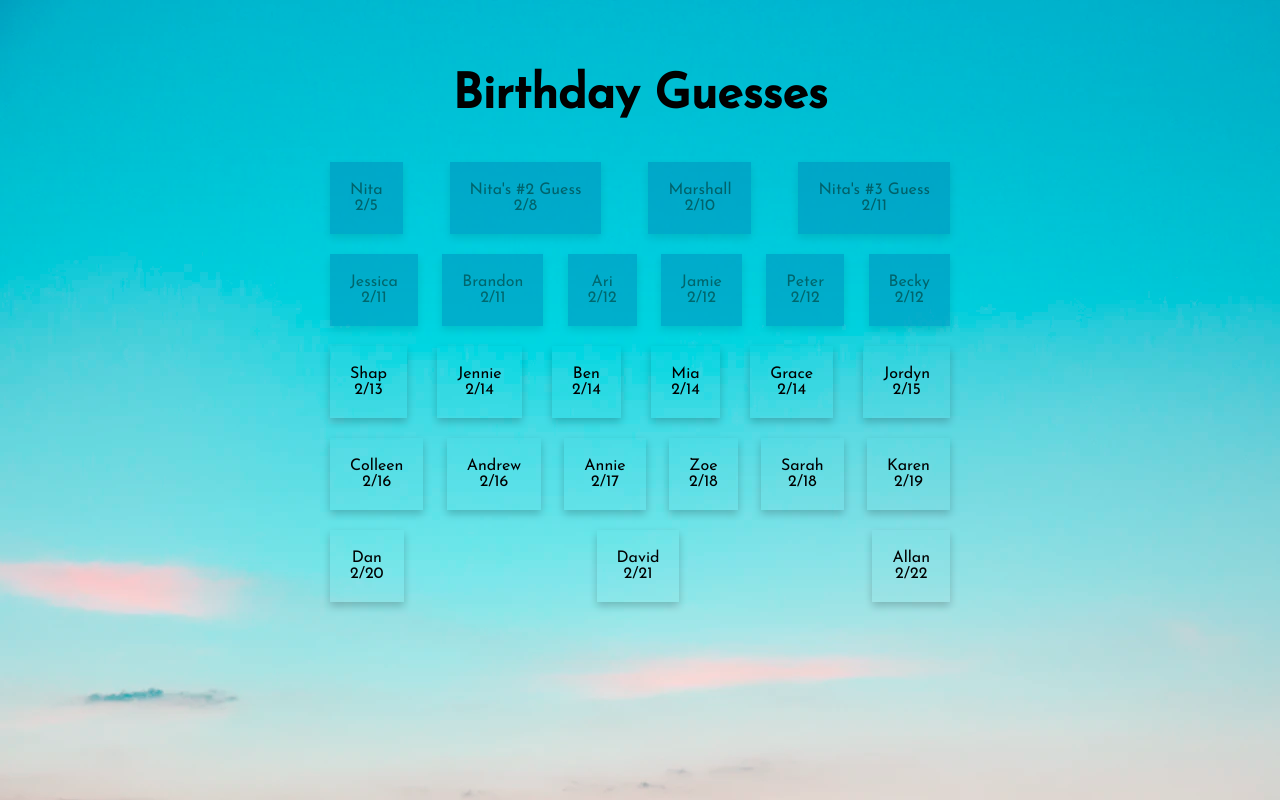
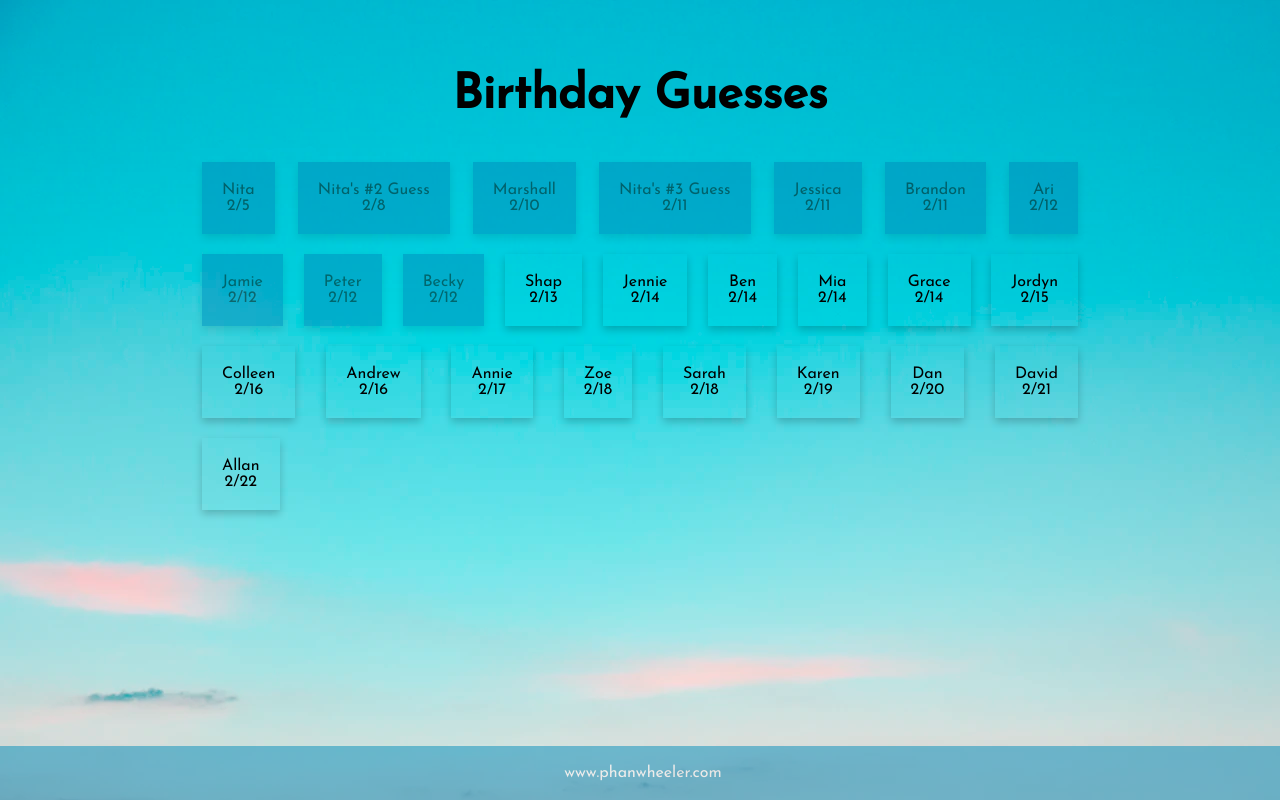
Before and after one commit to beckyphan/bpw-frontend, a React (Create React App) app: page /#/birthday in a window 1280 px wide. Built offline with nearby package versions, Linux system fonts and the light colour scheme.

Commit message:
added footer, updated styling

```diff
--- a/src/App.css
+++ b/src/App.css
@@ -1,16 +1,5 @@
 .App {
   text-align: center;
-}
-
-.App-logo {
-  height: 40vmin;
-  pointer-events: none;
-}
-
-@media (prefers-reduced-motion: no-preference) {
-  .App-logo {
-    animation: App-logo-spin infinite 20s linear;
-  }
 }
 
 .App-header {
@@ -50,6 +39,27 @@
   text-decoration: none;
 }
 
+.Footer {
+  position: fixed;
+  left: 0;
+  bottom: 0;
+  width: 100%;
+  background-color: #008CBA;
+  opacity: 0.5;
+  color: white;
+  padding: 3px;
+  text-align: center;
+}
+
+.Footer:hover {
+  opacity: 0.75;
+}
+
+a {
+  color: inherit;
+  text-decoration: none;
+}
+
 button.soon {
   font-family: inherit;
   font-size: 1.5rem;
@@ -69,7 +79,7 @@ button.soon:hover {
 
 .BdayContainer {
   margin: 0 auto;
-  width: 50%;
+  width: 70%;
 }
 
 .Guesses {
@@ -105,5 +115,6 @@ div.Card.out {
   .BdayContainer {
     margin: 0 auto;
     width: 90%;
+    min-height: calc(10px + 2vmin);
   }
 }
--- a/src/App.js
+++ b/src/App.js
@@ -16,9 +16,6 @@ function App() {
           <Route path="/birthday">
             <Birthday />
           </Route>
-          <Route path="/baby">
-            <Baby />
-          </Route>
           <Route path="/">
             <Baby />
           </Route>
--- a/src/components/Birthday.js
+++ b/src/components/Birthday.js
@@ -1,5 +1,6 @@
 import React from 'react';
 import NavBar from './NavBar';
+import Footer from './Footer';
 import Guess from './Guess';
 
 class Birthday extends React.Component {
@@ -44,6 +45,7 @@ class Birthday extends React.Component {
         <div className="Guesses">
           {sortedGuesses.map((guess, i) => <Guess key={i} name={guess.name} month={guess.month} day={guess.day} status={today.getDate() > guess.day ? "out":"in"}/> )}
         </div>
+        <Footer />
       </div>
     )
   }
--- /dev/null
+++ b/src/components/Footer.js
@@ -0,0 +1,17 @@
+import React from 'react';
+import { Link } from "react-router-dom";
+
+
+class Footer extends React.Component {
+
+  render() {
+    return(
+      <div className="Footer">
+        <p><a href="https://phanwheeler.com">www.phanwheeler.com</a></p>
+      </div>
+    )
+
+  }
+}
+
+export default Footer
--- a/src/components/NavBar.js
+++ b/src/components/NavBar.js
@@ -1,5 +1,5 @@
 import React from 'react';
-import { NavLink } from "react-router-dom";
+import { NavLink, Link } from "react-router-dom";
 
 
 class NavBar extends React.Component {
```
